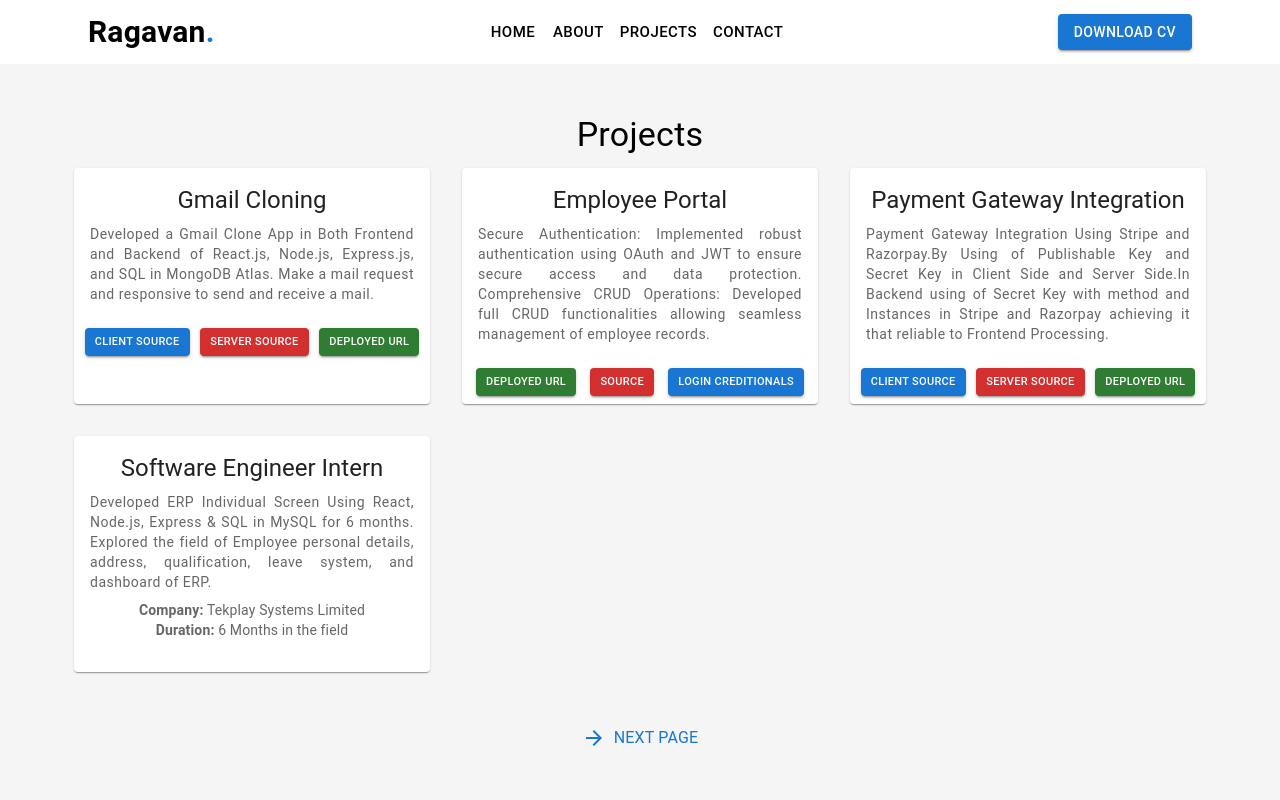
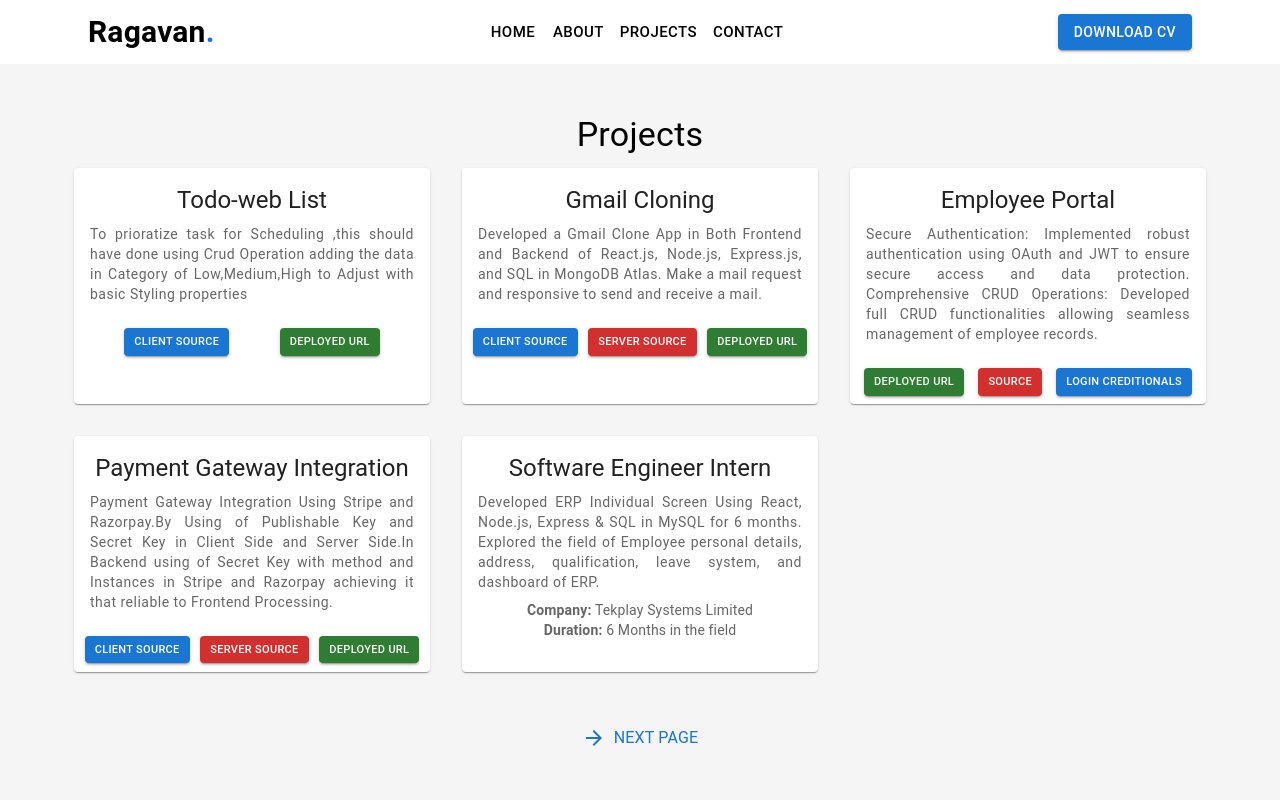
Before and after one commit to ragav7332/react-portfolio, a React (Create React App) app: page /projects in a window 1280 px wide. Shown: the top 800 px of the page. Built offline with nearby package versions, Linux system fonts and the light colour scheme.

Commit message:
eighth commit

```diff
--- a/src/components/Projects.js
+++ b/src/components/Projects.js
@@ -7,6 +7,12 @@ import ArrowForwardIcon from '@mui/icons-material/ArrowForward';
 
 function Projects() {
   const projects = [
+    {
+      title: "Todo-web List",
+      description: "To prioratize task for Scheduling ,this should have done using Crud Operation adding the data in Category of Low,Medium,High to Adjust with basic Styling properties",
+      clientSource: "https://github.com/ragav7332/25_todo_app",
+      deployedUrl: "https://inquisitive-shortbread-960b72.netlify.app/"
+    },
     {
       title: "Gmail Cloning",
       description: "Developed a Gmail Clone App in Both Frontend and Backend of React.js, Node.js, Express.js, and SQL in MongoDB Atlas. Make a mail request and responsive to send and receive a mail.",
```
